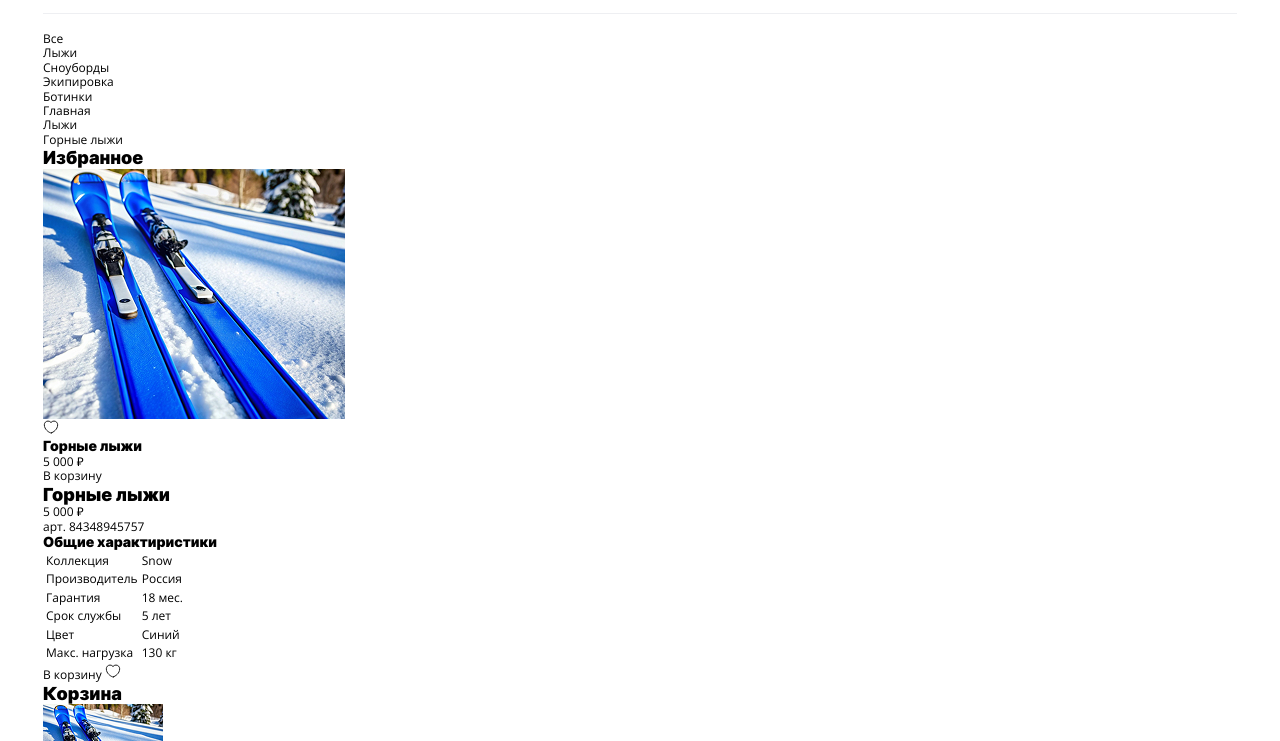
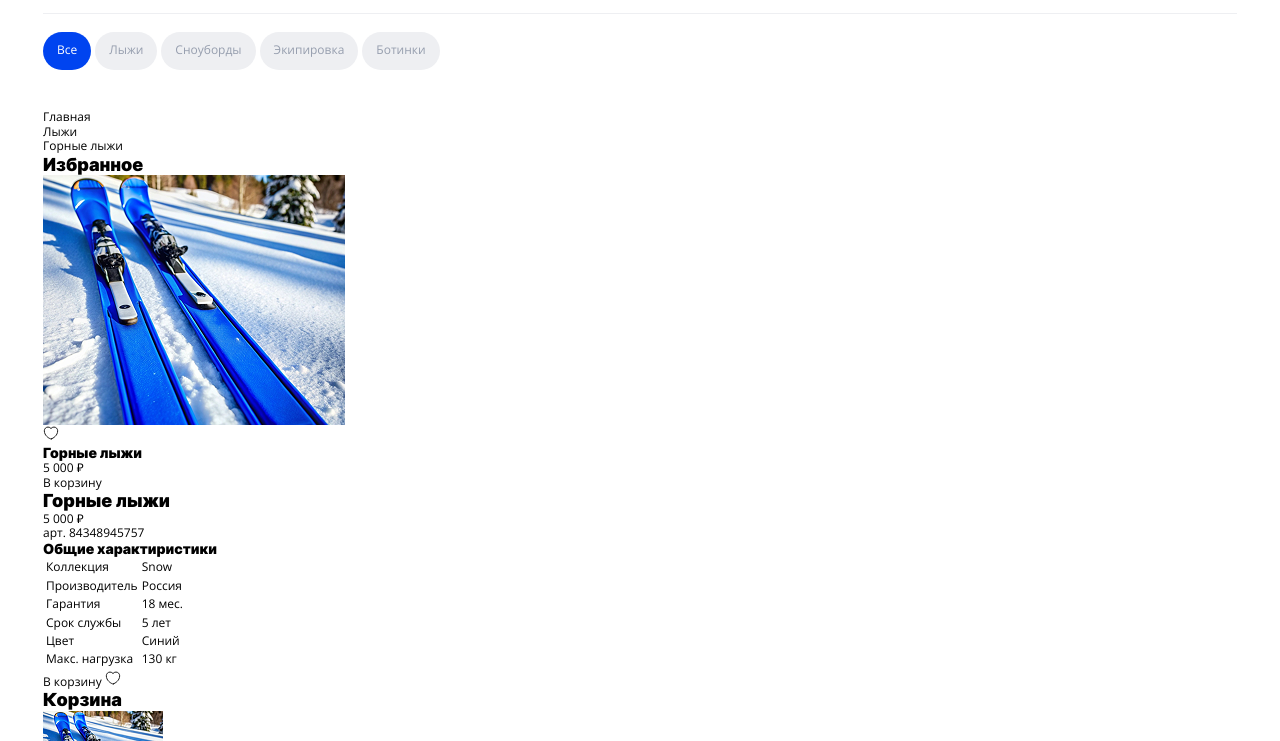
Before and after one commit to MAlinaMdes/ski-people, a website built with Vite: page index.html in a window 1280 px wide. Shown: the part 59-800 px from the top of the page. Built offline with nearby package versions, Linux system fonts and the light colour scheme.

Commit message:
catalog style

```diff
--- a/index.html
+++ b/index.html
@@ -125,7 +125,7 @@
         <div class="container">
           <ul class="catalog__list">
             <li class="catalog__item">
-              <a href="#" class="catalog__link">Все</a>
+              <a href="#" class="catalog__link catalog__link_active">Все</a>
             </li>
             <li class="catalog__item">
               <a href="#" class="catalog__link">Лыжи</a>
@@ -256,7 +256,7 @@
             </li>
           </ul>
           <div class="cart__order">
-            <h3 class="card__order-title">Оформление</h3>
+            <h3 class="cart__order-title">Оформление</h3>
             <div class="cart__order-info">
               <p class="cart__order-count">
                 <span class="cart__order-count">4</span>
--- a/src/style.scss
+++ b/src/style.scss
@@ -1,5 +1,6 @@
 @use "styles/default.scss";
 @use "styles/fonts.scss";
 @use "styles/header.scss";
+@use "styles/catalog.scss";
 @use "styles/normalize.css";
 @use "styles/footer.scss";
--- /dev/null
+++ b/src/styles/catalog.scss
@@ -0,0 +1,42 @@
+.catalog {
+    overflow-x: hidden;
+    padding-bottom: 20px;
+
+    @media (min-width: 768px) {
+        padding-bottom: 40px;
+    }
+    // .catalog__list
+
+    &__list {
+        display: flex;
+        gap: 4px;
+    }
+
+
+    // .catalog__item
+
+
+
+
+    // .catalog__link
+
+    &__link {
+        display: block;
+        color: #969eae;
+        background-color: #eeeff2;
+        padding: 11px 14px 13px;
+        border-radius: 32px;
+        align-content: center;
+
+        &:hover {
+            background-color: #eeeff2;
+            color: #0044f0;
+            border: 1px solid #0044f0;
+        }
+        &_active {
+            color: #fff;
+            background-color: #0044f0;
+
+        }
+    }
+}
```
Also changed, not shown: src/styles/breadcrumps.scss (added).
